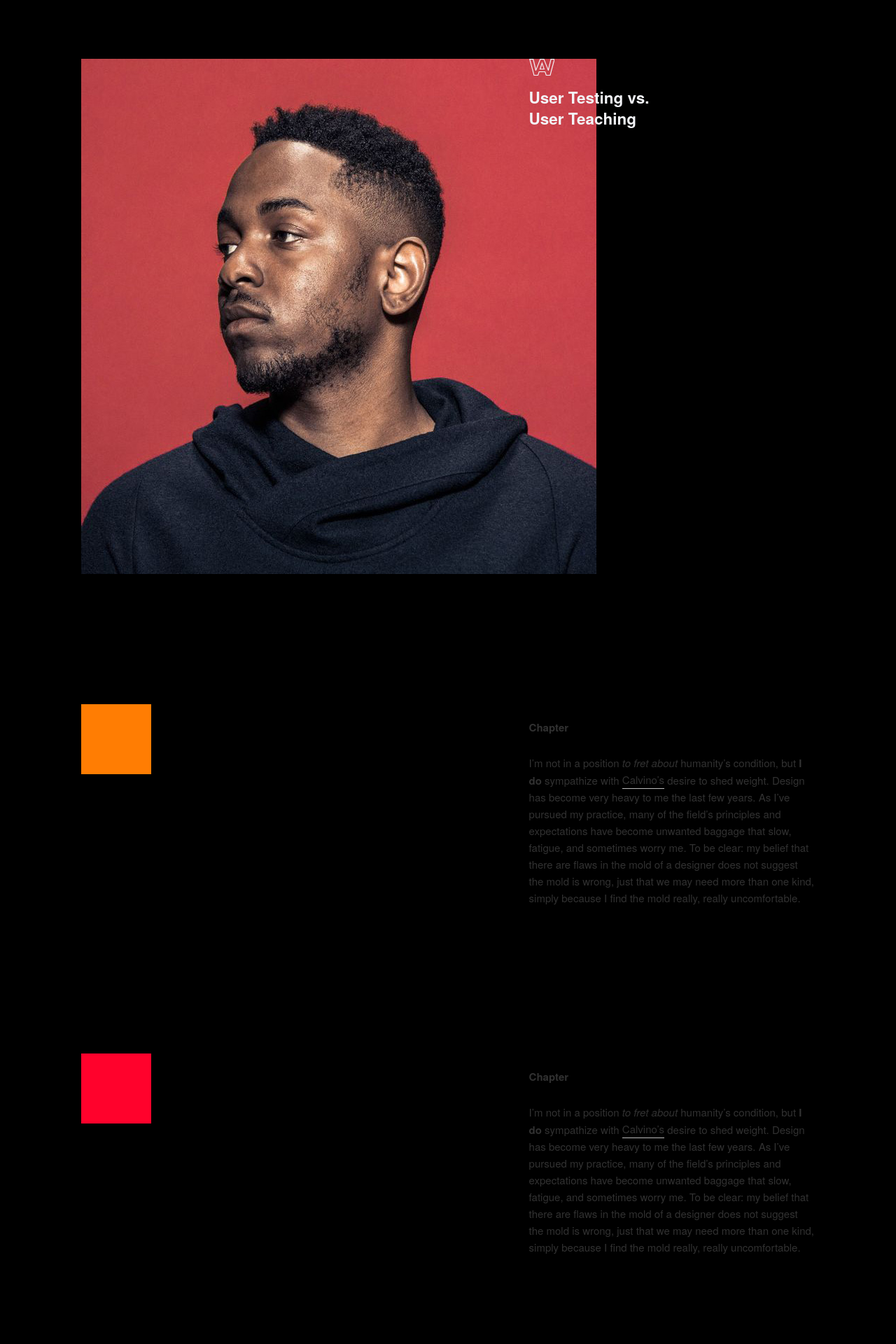
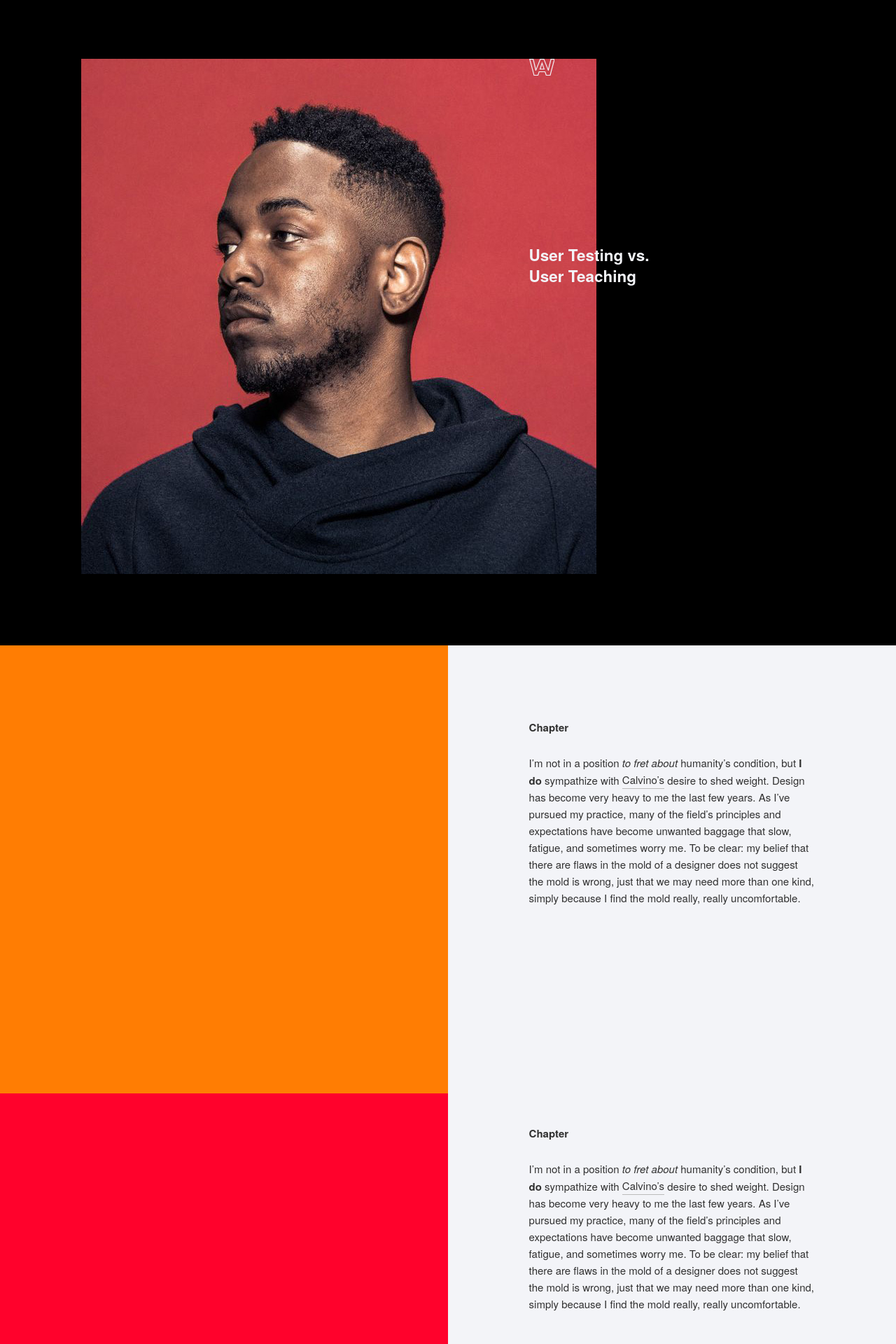
Before and after one commit to andrewwhited/portfolio, a PHP site: page /essay.php in a window 1280 px wide. Shown: the top 1920 px of the page at 70% size. Run offline with PHP 8.4, Linux system fonts and the light colour scheme; some libraries are stand-ins or nearby versions.

Commit message:
fixed “updated upstream” error

```diff
--- a/css/skeleton.css
+++ b/css/skeleton.css
@@ -215,18 +215,7 @@ p {
 /*Project and article pages========================*/
 /*hero section*/
 
-<<<<<<< Updated upstream
 .title:not(.photo) {
-=======
-.mainPhoto > img{
-  object-fit: cover;
-
-  min-height: 100%;
-  overflow: hidden;
-}
-
-.title{
->>>>>>> Stashed changes
   height:100vh;
 }
 
```
Also changed, not shown: project.php (+0 -27 lines).
